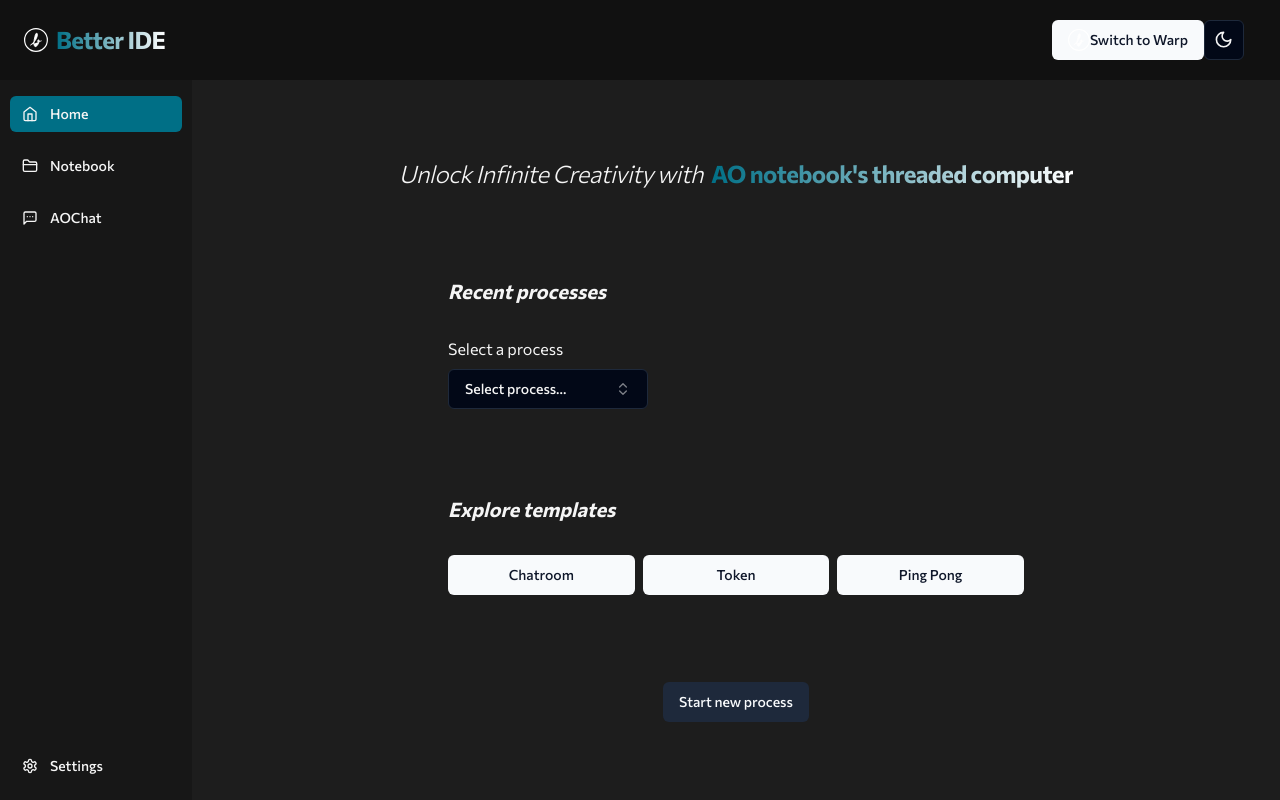
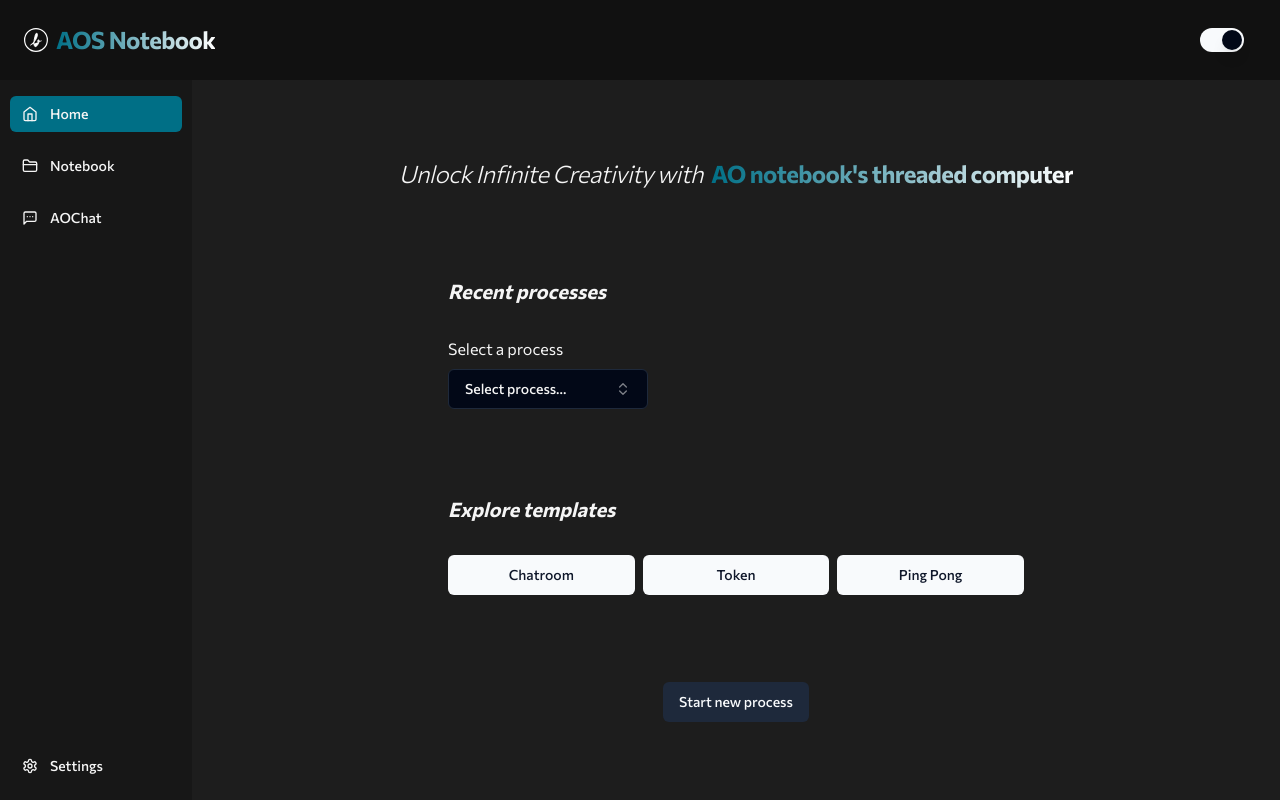
Before and after one commit to betteridea-dev/ide, a React (Vite) app in the folder app/: page / in a window 1280 px wide. Built offline with nearby package versions, Linux system fonts and the light colour scheme.

Commit message:
Nav updates

```diff
--- a/app/src/ide.tsx
+++ b/app/src/ide.tsx
@@ -331,7 +331,7 @@ export default function IDE() {
           <img src={logo} className="h-6 w-6" />
 
           <h1 className="bg-gradient-to-r from-[#006F86] to-white bg-clip-text text-2xl font-bold tracking-tight text-transparent">
-            Better IDE
+            {aosView ? "AOS Notebook" : "Better IDE"}
           </h1>
         </div>
 
@@ -344,7 +344,7 @@ export default function IDE() {
         )}
 
         <div className="ml-auto flex justify-center items-center px-3">
-          {aosView ? (
+          {/* {aosView ? (
             <Button onClick={() => setAosView(false)}>
               <img src={bideLogo} width={22} />
               Switch to Warp
@@ -354,11 +354,16 @@ export default function IDE() {
               <img src={menuicons.arglyph} width={22} />
               Switch to AOS
             </Button>
-          )}
+          )} */}
 
-          {/* <Switch checked={true} onCheckedChange={(_) => console.log} /> */}
+          <Switch
+            checked={aosView}
+            onCheckedChange={(val) => {
+              setAosView(val);
+            }}
+          />
 
-          <ModeToggle />
+          {/* <ModeToggle /> */}
         </div>
       </div>
 
```
